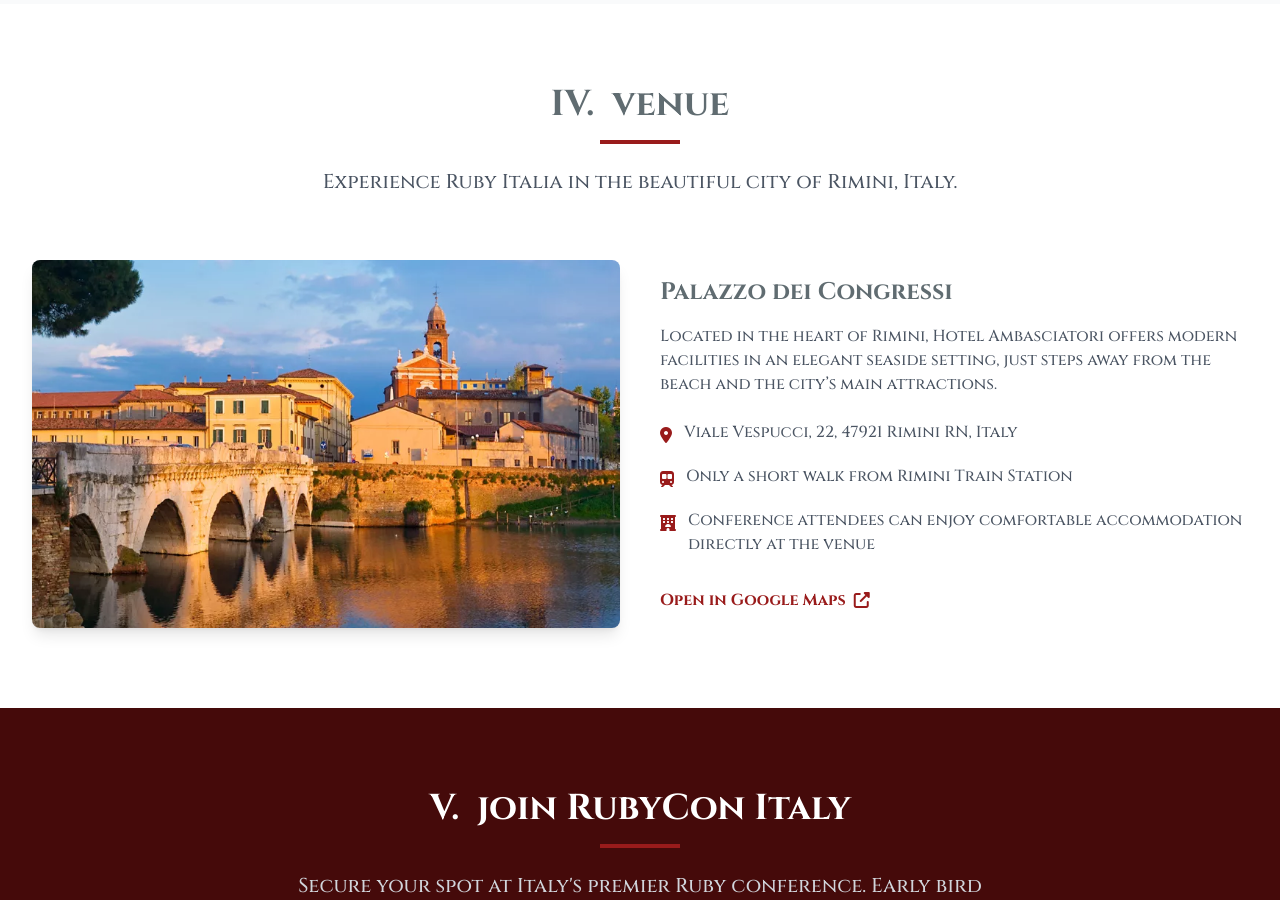
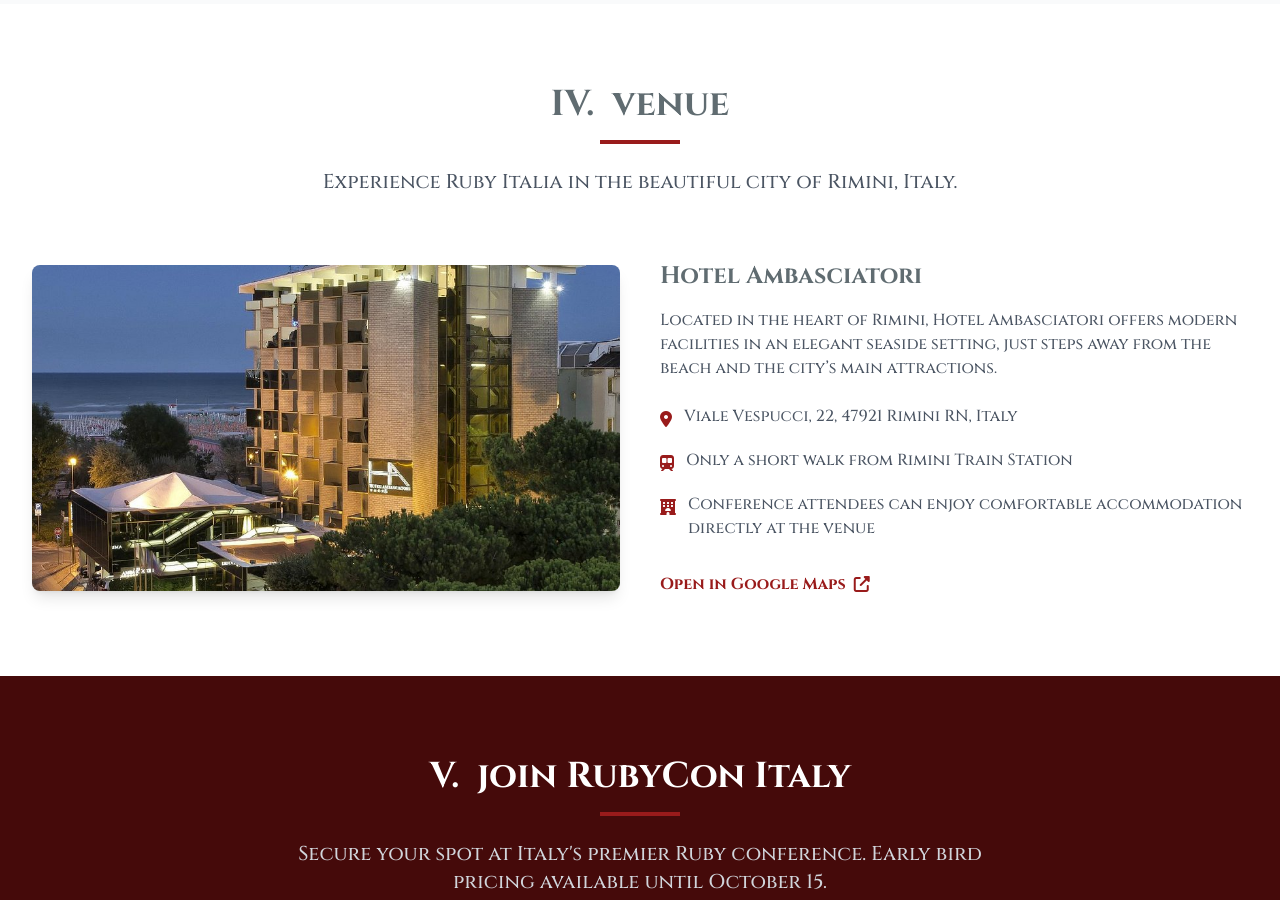
Before and after one commit to palladius/rubycon.it, a Jekyll site: the page built from rubycon.it/index.md, in a window 1280 px wide and 900 px high, scrolled down 2845 px. Built offline with Jekyll 4.4.1, drawn with Linux system fonts in a browser that asks for light colours; nearby versions of some CDN libraries.

Commit message:
fixed venue and img

```diff
--- a/rubycon.it/_includes/venue.html
+++ b/rubycon.it/_includes/venue.html
@@ -9,12 +9,12 @@
         <div class="flex flex-col lg:flex-row gap-10 items-center">
             <div class="lg:w-1/2">
                 <div class="rounded-lg overflow-hidden shadow-lg">
-                    <img src="{{ "/assets/images/vanue.webp" | relative_url }}" alt="Rubycon logo" class="w-full h-66 object-cover" alt="Rimini venue" class="w-full h-full object-cover">
+                    <img src="{{ "/assets/images/ambasciatori.jpg" | relative_url }}" alt="Rubycon logo" class="w-full h-70 object-cover" alt="Rimini venue" class="w-full h-full object-cover">
                 </div>
             </div>
 
             <div class="lg:w-1/2">
-                <h3 class="text-2xl font-bold mb-4">Palazzo dei Congressi</h3>
+                <h3 class="text-2xl font-bold mb-4">Hotel Ambasciatori</h3>
                 <p class="text-gray-600 mb-6">Located in the heart of Rimini, Hotel Ambasciatori offers modern facilities in an elegant seaside setting, just steps away from the beach and the city’s main attractions.</p>
 
                 <div class="space-y-4">
```
Also changed, not shown: rubycon.it/assets/images/ambasciatori.jpg (added).
